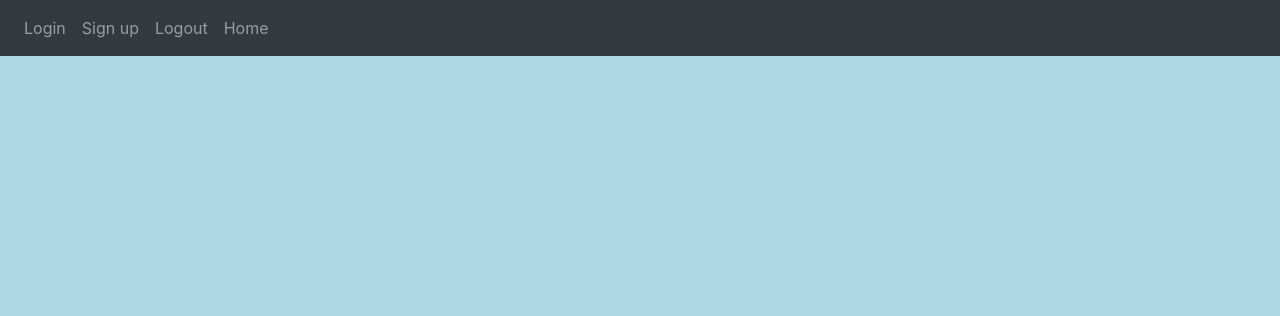
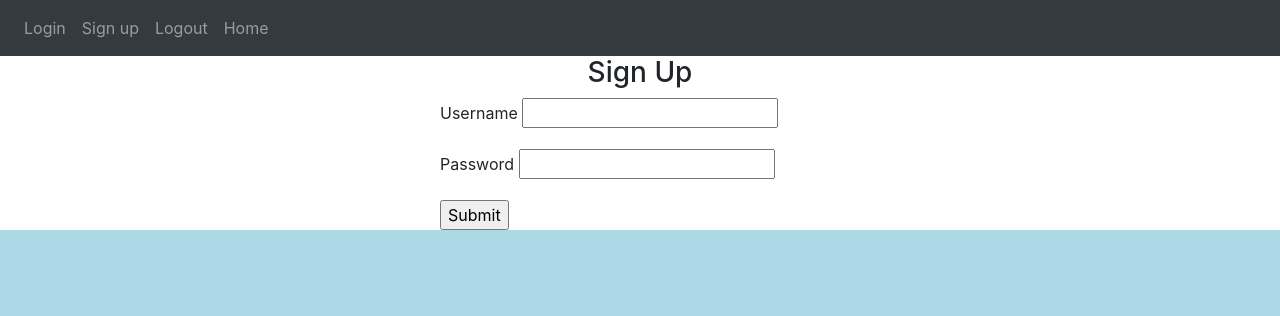
Before and after one commit to Max-FM/Building-a-Basic-Flask-App, a Flask app: page /signup in a window 1280 px wide. Shown: the top 316 px of the page. Run offline with Flask 3, Linux system fonts and the light colour scheme; some libraries are stand-ins or nearby versions.

Commit message:
Set up signup page

```diff
--- a/app/templates/signup.html
+++ b/app/templates/signup.html
@@ -3,4 +3,18 @@
 {% block title %}Sign up{% endblock %}
 
 {% block content %}
+<form method="POST">
+
+    <h3 style="text-align: center">Sign Up</h3>
+    <div class="form-group">
+        <label for="username">Username</label>
+        <input type="text" name="username" id="username">
+    </div>
+    <div class="form-group">
+        <label for="password">Password</label>
+        <input type="text" name="password" id="password">
+    </div>
+
+    <input type="submit" value="Submit">
+</form>
 {% endblock %}
```
